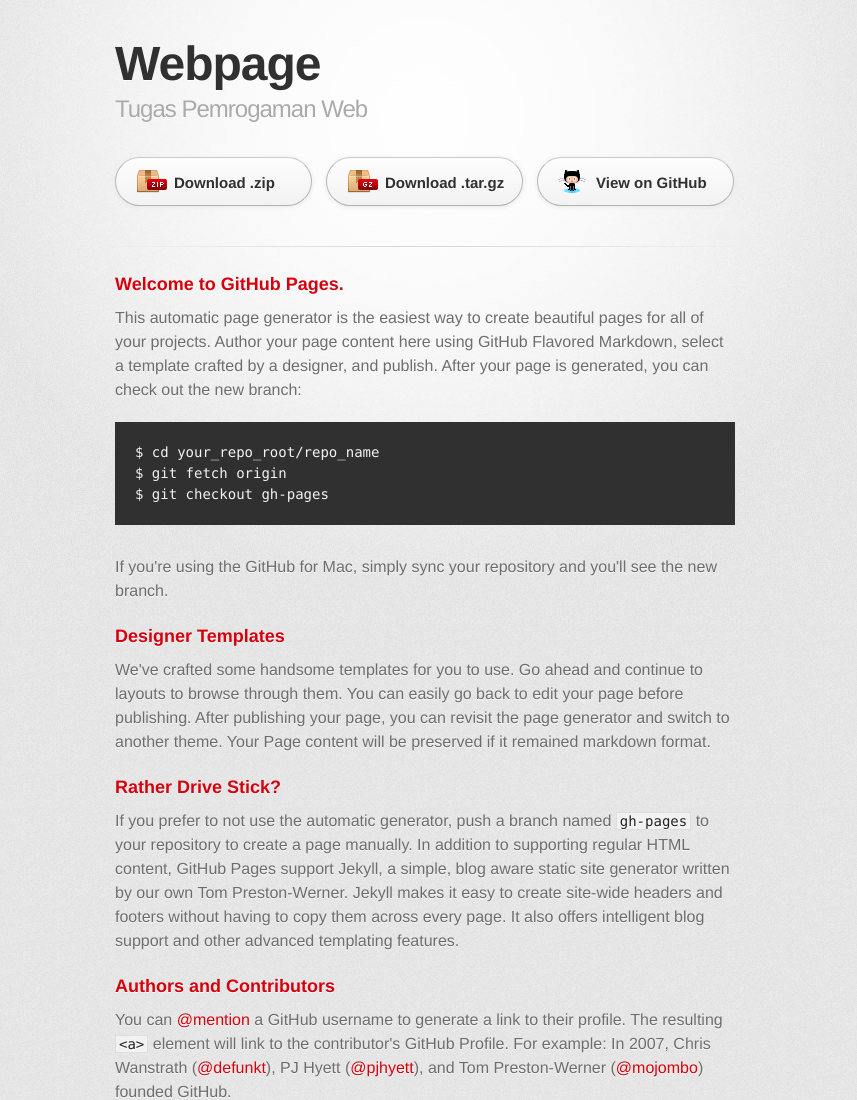
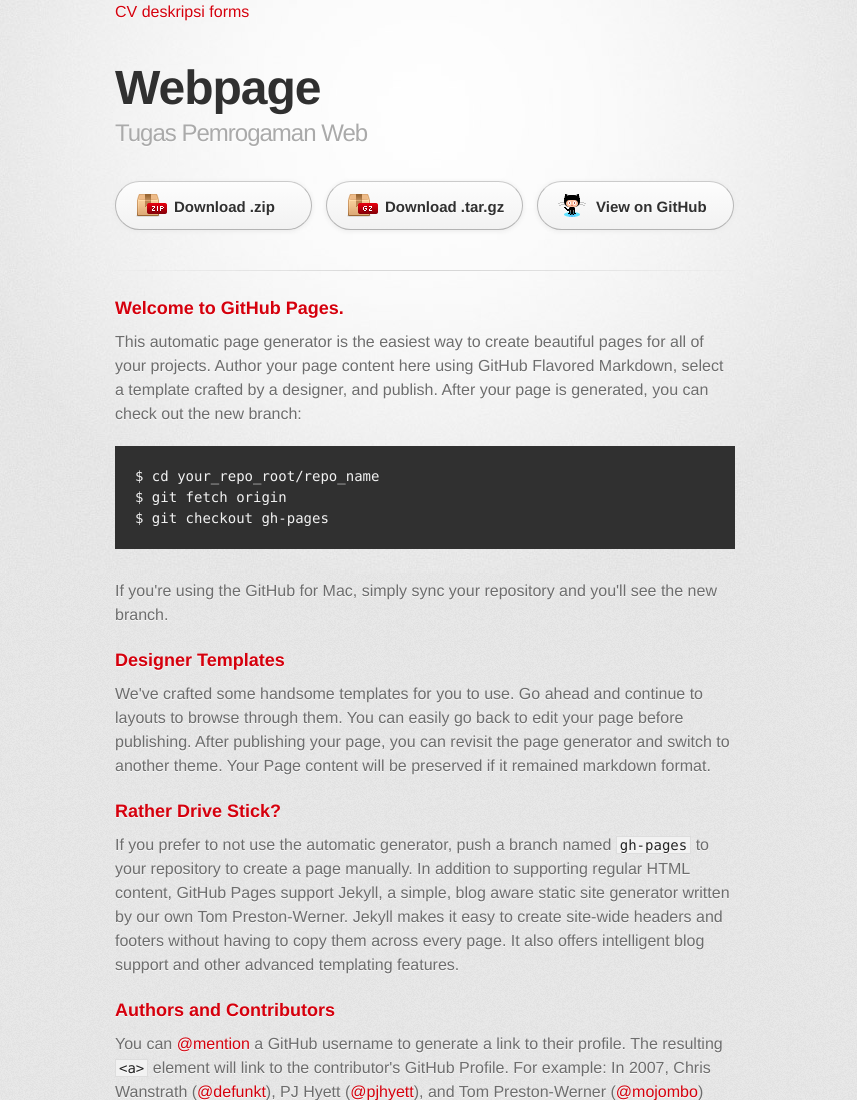
Before and after one commit to irfantesst/webpage, a plain HTML site: page index.html in a window 1280 px wide. Shown: the top 1100 px of the page, without its empty margins (215-1072 px from the left). Drawn offline with Linux system fonts and the light colour scheme; a web font is replaced by a local one.

Commit message:
Update index.html

```diff
--- a/index.html
+++ b/index.html
@@ -16,7 +16,9 @@
   <body>
     <div id="container">
       <div class="inner">
-
+        <a href = "aku.html">CV</a>
+        <a href = "biodata.html">deskripsi</a>
+        <a href = "form.html">forms</a>
         <header>
           <h1>Webpage</h1>
           <h2>Tugas Pemrogaman Web</h2>
```
